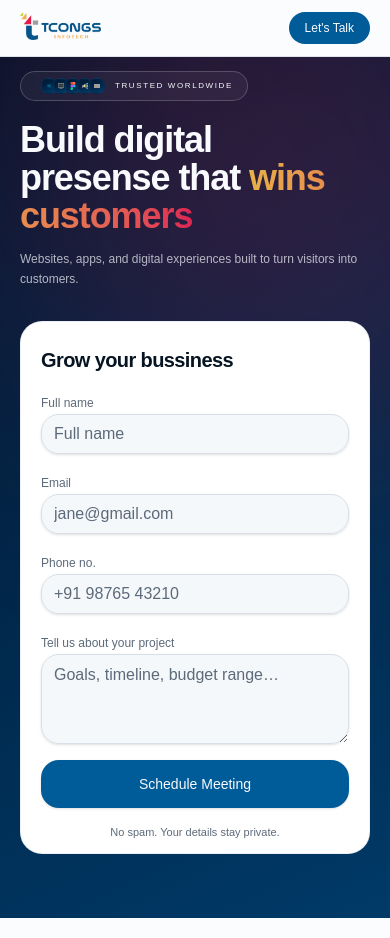
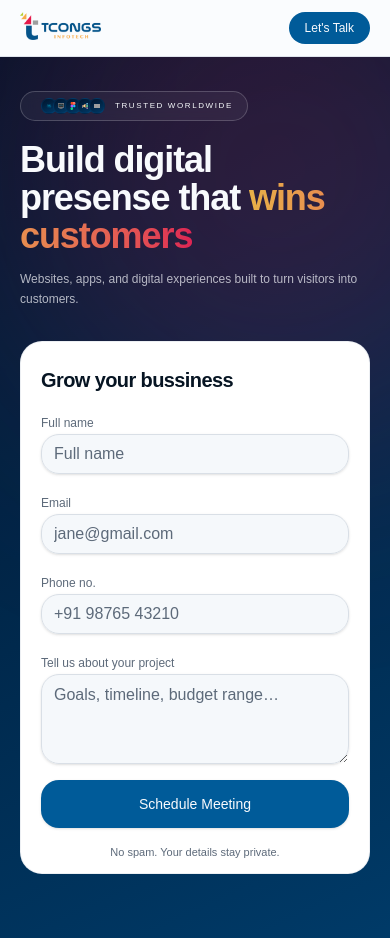
Before and after one commit to shubhamnar93/tcongs-redesgin, a Next.js app: page / in a window 390 px wide. Built offline with nearby package versions, Linux system fonts and the light colour scheme; grey boxes are pictures that could not be loaded.

Commit message:
padding increased

```diff
--- a/src/components/Hero.tsx
+++ b/src/components/Hero.tsx
@@ -3,7 +3,7 @@ import { ContactForm } from "./ContactForm"
 
 export const Hero = () => {
   return (
-    <section className="relative overflow-hidden bg-gradient-brand pb-16 pt-3 md:pb-24 md:pt-20">
+    <section className="relative overflow-hidden bg-gradient-brand pb-16 pt-8 md:pb-24 md:pt-20">
       <div className="pointer-events-none absolute inset-0 bg-gradient-grid bg-gradient-size opacity-40"></div>
       <div aria-hidden="true" className="pointer-events-none absolute -right-40 -top-40 h-[34rem] w-[34rem] rounded-full bg-crimson/20 blur-[120px]" />
       <div className="relative mx-auto grid max-w-6xl gap-8 px-5 sm:px-6 lg:grid-cols-[1.1fr_0.9fr] lg:items-center lg:gap-16">
```
